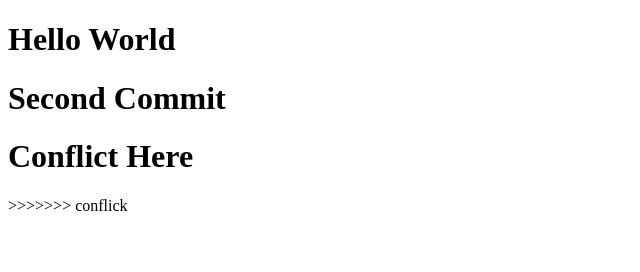
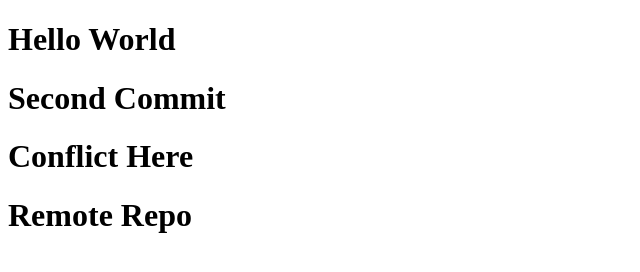
Before and after one commit to phamthanhtrivn/githup, a plain HTML site: page index.html in a window 1280 px wide. Shown: the whole page, without its empty margins (0-640 px from the left). Drawn offline with Linux system fonts and the light colour scheme.

Commit message:
new remote push

```diff
--- a/index.html
+++ b/index.html
@@ -9,6 +9,6 @@
   <h1>Hello World</h1>
   <h1>Second Commit</h1>
   <h1>Conflict Here</h1>
->>>>>>> conflick
+  <h1>Remote Repo</h1>
 </body>
 </html>
```
Also changed, not shown: 1 other file.
